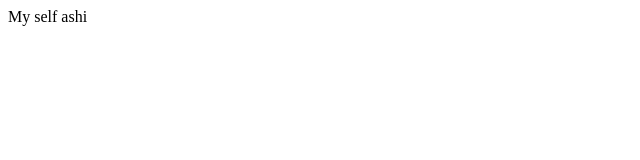
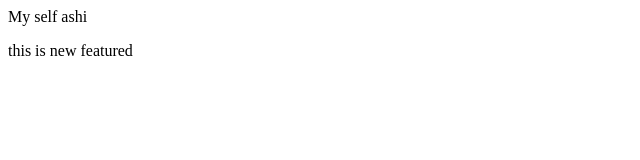
Before and after one commit to ashwanikumar45/localrepo, a plain HTML site: page index.html in a window 1280 px wide. Shown: the whole page, without its empty margins (0-640 px from the left). Drawn offline with Linux system fonts and the light colour scheme.

Commit message:
add new feature

```diff
--- a/index.html
+++ b/index.html
@@ -1,3 +1,6 @@
 <p>
     My self ashi
 </p>
+<p>
+    this is new featured
+</p>
```
